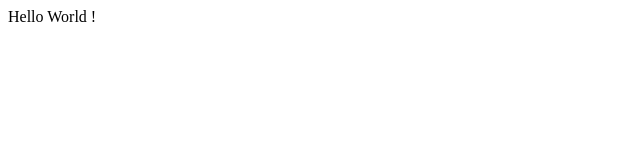
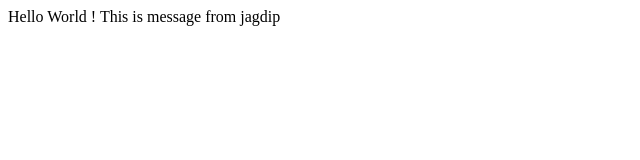
Before and after one commit to jjoshi2020/lecture1, a plain HTML site: page index.html in a window 1280 px wide. Shown: the whole page, without its empty margins (0-640 px from the left). Drawn offline with Linux system fonts and the light colour scheme.

Commit message:
Added By Joshi

```diff
--- a/index.html
+++ b/index.html
@@ -6,5 +6,6 @@
   </head>
   <body>
     Hello World !
+    This is message  from jagdip
   </body>
 </html>
```
